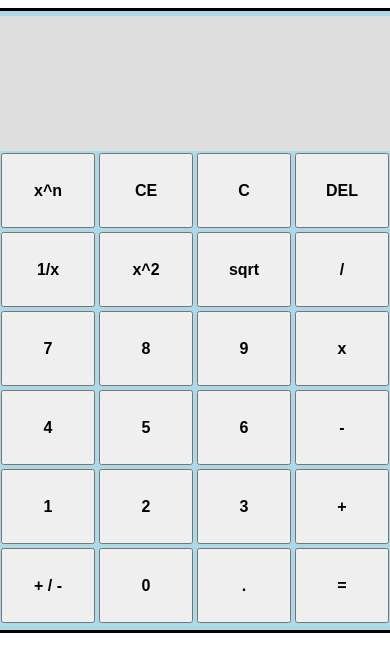
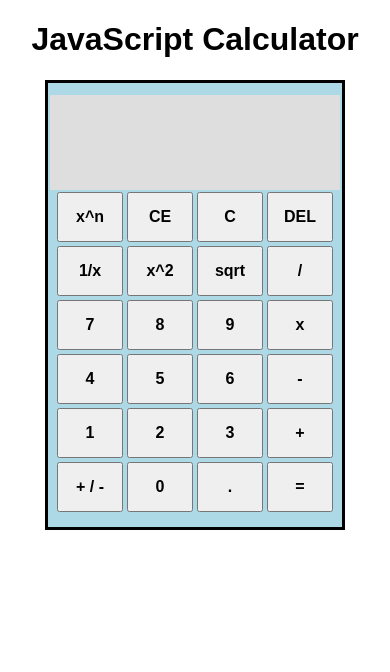
Before and after one commit to PlaustralCL/calculator, a plain HTML site: page index.html in a window 390 px wide. Drawn offline with Linux system fonts and the light colour scheme.

Commit message:
Make responsive for small screens

```diff
--- a/index.html
+++ b/index.html
@@ -11,6 +11,7 @@
   </head>
 
   <body class="body">
+    <h1 class="title">JavaScript Calculator</h1>
     <div class="container">
       <div class="calc-body">
         <div id="modal" class="modal">
@@ -24,22 +25,27 @@
           <button id="ce" class="btn">CE</button>
           <button id="clear" class="btn">C</button>
           <button id="delete" class="btn">DEL</button>
+          <div class="break"></div>
           <button id="invert" class="btn">1/x</button>
           <button id="squared" class="btn">x^2</button>
           <button id="sqrt" class="btn">sqrt</button>
           <button id="/" class="btn">/</button>
+          <div class="break"></div>
           <button id="7" class="btn">7</button>
           <button id="8" class="btn">8</button>
           <button id="9" class="btn">9</button>
           <button id="*" class="btn">x</button>
+          <div class="break"></div>
           <button id="4" class="btn">4</button>
           <button id="5" class="btn">5</button>
           <button id="6" class="btn">6</button>
           <button id="-" class="btn">-</button>
+          <div class="break"></div>
           <button id="1" class="btn">1</button>
           <button id="2" class="btn">2</button>
           <button id="3" class="btn">3</button>
           <button id="+" class="btn">+</button>
+          <div class="break"></div>
           <button id="signs" class="btn">+ / -</button>
           <button id="0" class="btn">0</button>
           <button id="decimal" class="btn">.</button>
--- a/style.css
+++ b/style.css
@@ -1,5 +1,9 @@
 .body {
   font-family: sans-serif;
+}
+
+.title {
+  text-align: center;
 }
 
 .container {
@@ -63,6 +67,40 @@
   font-size: 16px;
   font-weight: bold;
 }
+
+.break {
+  width: 100%;
+}
+
+@media (max-width: 544px) {
+  .calc-body {
+    height: 450px;
+    width: 300px;
+
+  }
+
+  .statement {
+    width: 290px;
+  }
+
+  .result {
+    height: 60px;
+    width: 290px;
+    padding-top: 10px;
+  }
+
+  .buttons {
+    width: 290px;
+  }
+
+  .btn {
+    height: 50px;
+    width: 66px;
+  }
+
+
+}
+
 
 /**** Modal ****/
 .modal {
```
